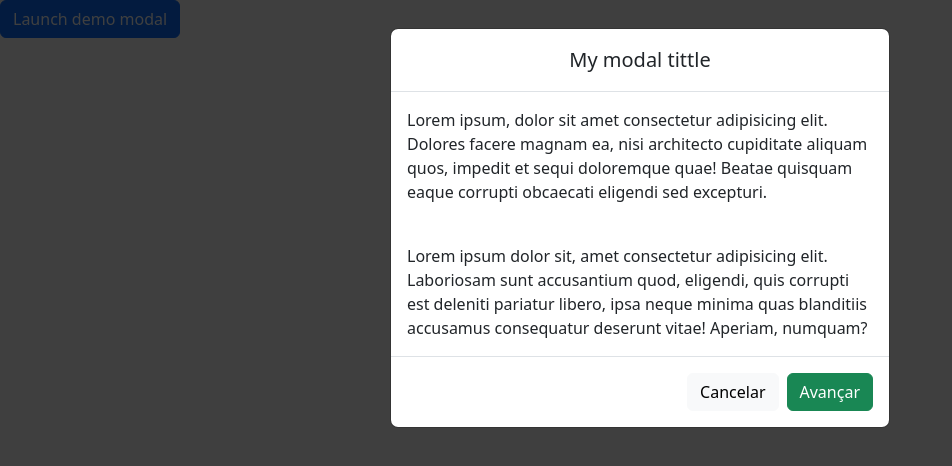
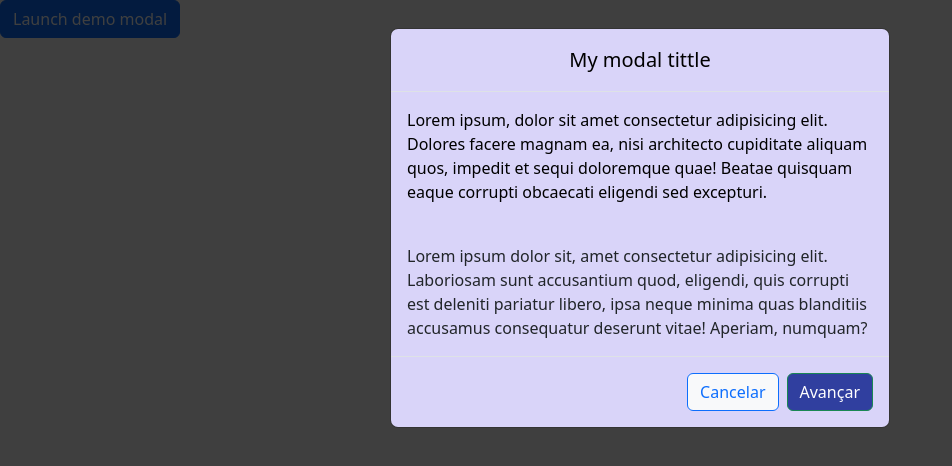
Before and after one commit to diogowhatev3r/Modals, a plain HTML site: page index.html in a window 1280 px wide. Both pictures are taken after a click on the button "Launch demo modal". Shown: the whole page, without its empty margins (0-952 px from the left). Drawn offline with nearby package versions, Linux system fonts and the light colour scheme.

Commit message:
1-Primeira versão blue

```diff
--- a/index.html
+++ b/index.html
@@ -40,7 +40,7 @@
         </div>
 
         <div class="modal-footer">
-          <button id="btn-cancelar" type="button" class="btn btn-light" data-bs-dismiss="modal">Cancelar</button>
+          <button id="btn-cancelar" type="button" class="btn btn-light btn-outline-primary" data-bs-dismiss="modal">Cancelar</button>
           <button id="btn-avancar" type="button" class="btn btn-success">Avançar</button>
         </div>
       </div>
--- a/style.css
+++ b/style.css
@@ -4,3 +4,39 @@ h5{
     margin-left: auto;
     margin-right: auto;
 }
+
+h5{
+    position: relative;
+    color: white;
+    margin-left: auto;
+    margin-right: auto;
+}
+
+.modal-body{
+    background-color: #2c14de2e;
+}
+
+.modal-header{
+    background-color: #2c14de2e;
+}
+
+.modal-footer{
+    background-color: #2c14de2e;
+}
+
+p{
+    color: black;
+}
+
+#btn-avancar{
+    color: white !important;
+    background-color: #303f9f;
+}
+
+#exampleModalLabel{
+    color: black;
+}
+
+.btn-cancelar{
+    color: black !important;
+}
```
